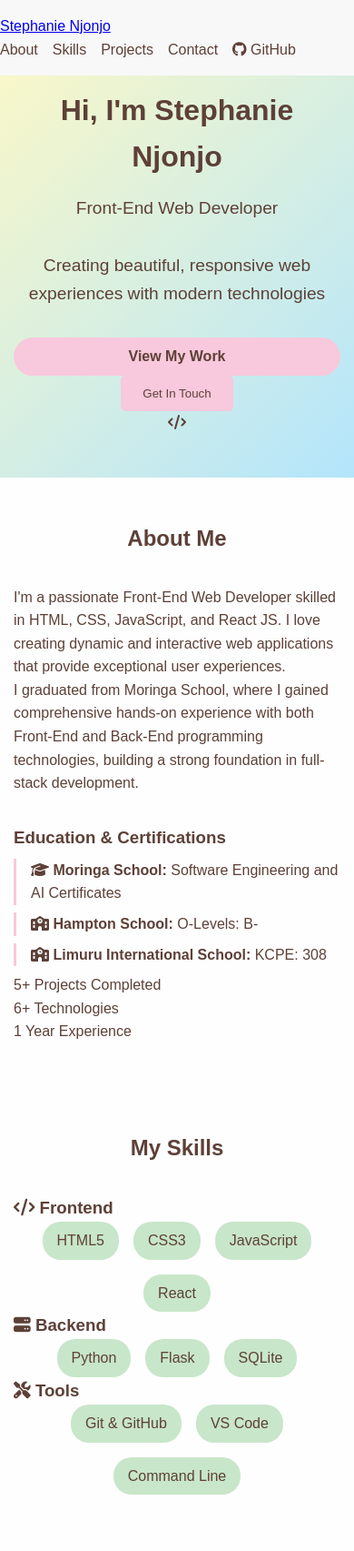
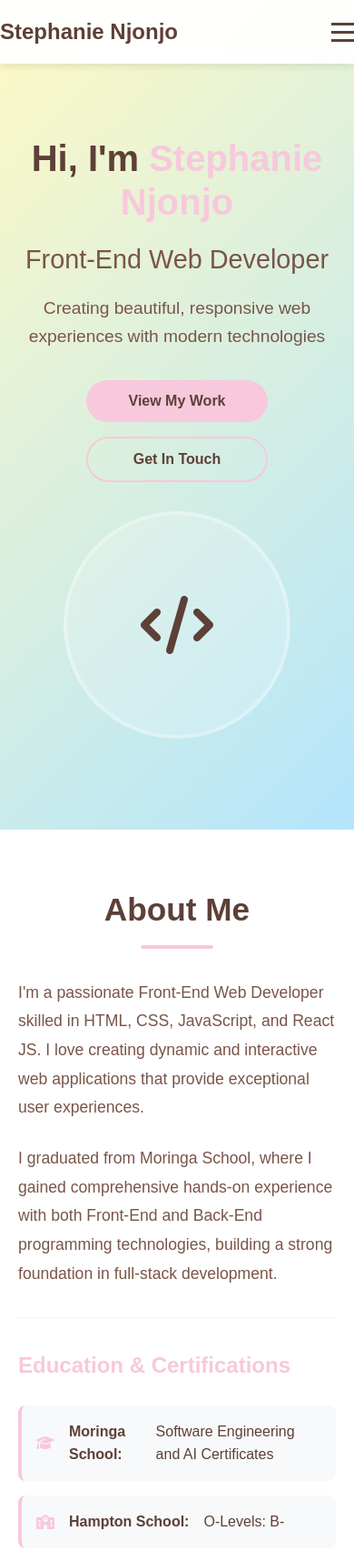
Before and after one commit to Stephanieest/my-portfolio, a plain HTML site: page index.html in a window 390 px wide. Shown: the top 1705 px of the page at 91% size. Drawn offline with Linux system fonts and the light colour scheme.

Commit message:
portfolio styling and functionality

```diff
--- a/script.js
+++ b/script.js
@@ -1,4 +1,53 @@
-// Simple smooth scrolling for navigation links
+// script.js
+
+// Wait for DOM to load
+document.addEventListener('DOMContentLoaded', function() {
+    console.log('Portfolio loaded successfully! 🚀');
+
+    // Mobile menu functionality
+    const mobileMenuBtn = document.querySelector('.mobile-menu-btn');
+    const navLinks = document.querySelector('.nav-links');
+
+    if (mobileMenuBtn) {
+        mobileMenuBtn.addEventListener('click', function() {
+            navLinks.classList.toggle('active');
+            this.classList.toggle('active');
+        });
+    }
+
+    // Navbar scroll effect
+    window.addEventListener('scroll', function() {
+        const navbar = document.getElementById('navbar');
+        if (window.scrollY > 50) {
+            navbar.style.background = 'rgba(255, 255, 255, 0.98)';
+            navbar.style.backdropFilter = 'blur(10px)';
+        } else {
+            navbar.style.background = 'rgba(255, 255, 255, 0.95)';
+            navbar.style.backdropFilter = 'blur(10px)';
+        }
+    });
+
+    // Close mobile menu when clicking on links
+    document.querySelectorAll('.nav-link').forEach(link => {
+        link.addEventListener('click', () => {
+            navLinks.classList.remove('active');
+            mobileMenuBtn.classList.remove('active');
+        });
+    });
+});
+
+// Smooth scroll function for buttons
+function scrollToSection(sectionId) {
+    const section = document.getElementById(sectionId);
+    if (section) {
+        section.scrollIntoView({
+            behavior: 'smooth',
+            block: 'start'
+        });
+    }
+}
+
+// Smooth scrolling for navigation links
 document.querySelectorAll('a[href^="#"]').forEach(anchor => {
     anchor.addEventListener('click', function (e) {
         e.preventDefault();
@@ -11,22 +60,3 @@ document.querySelectorAll('a[href^="#"]').forEach(anchor => {
         }
     });
 });
-
-// Simple navigation background change on scroll
-window.addEventListener('scroll', function() {
-    const nav = document.querySelector('nav');
-    if (window.scrollY > 100) {
-        nav.style.background = 'rgba(255, 255, 255, 0.95)';
-        nav.style.boxShadow = '0 2px 10px rgba(0,0,0,0.1)';
-    } else {
-        nav.style.background = '#f8f8f8';
-        nav.style.boxShadow = 'none';
-    }
-});
-
-// Simple button click handler
-document.querySelector('button').addEventListener('click', function() {
-    document.querySelector('#projects').scrollIntoView({
-        behavior: 'smooth'
-    });
-});
--- a/style.css
+++ b/style.css
@@ -1,11 +1,4 @@
-/* Reset default browser styles */
-* {
-    margin: 0;
-    padding: 0;
-    box-sizing: border-box;
-}
-
-/* Color variables */
+/* ===== CSS VARIABLES ===== */
 :root {
     --primary-pink: #F8C8DC;
     --soft-blue: #B3E5FC;
@@ -14,137 +7,397 @@
     --text-dark: #5D4037;
     --text-light: #795548;
     --light-gray: #f8f9fa;
+    --white: #ffffff;
 }
 
-/* Basic body styles */
+/* ===== BASE STYLES ===== */
+* {
+    margin: 0;
+    padding: 0;
+    box-sizing: border-box;
+}
+
+html {
+    scroll-behavior: smooth;
+}
+
 body {
     font-family: 'Arial', sans-serif;
     line-height: 1.6;
     color: var(--text-dark);
-    background: #fefefe;
+    background: var(--white);
 }
 
-/* Container for consistent width */
 .container {
     max-width: 1200px;
     margin: 0 auto;
     padding: 0 20px;
 }
 
-/* Navigation Styles */
-nav {
+/* ===== NAVIGATION STYLES ===== */
+#navbar {
+    position: fixed;
+    top: 0;
+    width: 100%;
     background: rgba(255, 255, 255, 0.95);
     backdrop-filter: blur(10px);
     padding: 1rem 0;
-    position: fixed;
-    width: 100%;
-    top: 0;
     z-index: 1000;
+    box-shadow: 0 2px 10px rgba(0, 0, 0, 0.1);
+    transition: all 0.3s ease;
 }
 
-nav .container {
+.nav-container {
     display: flex;
     justify-content: space-between;
     align-items: center;
 }
 
-.logo {
+.nav-logo a {
+    font-size: 1.5rem;
     font-weight: bold;
-    font-size: 1.2rem;
     color: var(--text-dark);
+    text-decoration: none;
 }
 
 .nav-links {
     display: flex;
     list-style: none;
     gap: 2rem;
+    align-items: center;
 }
 
-.nav-links a {
+.nav-link {
     text-decoration: none;
     color: var(--text-dark);
-    transition: color 0.3s;
+    font-weight: 500;
+    transition: color 0.3s ease;
+    position: relative;
 }
 
-.nav-links a:hover {
+.nav-link:hover {
     color: var(--primary-pink);
 }
 
-/* Section basic styles */
-section {
-    padding: 4rem 0;
+.nav-link::after {
+    content: '';
+    position: absolute;
+    bottom: -5px;
+    left: 0;
+    width: 0;
+    height: 2px;
+    background: var(--primary-pink);
+    transition: width 0.3s ease;
 }
 
-/* Section title */
+.nav-link:hover::after {
+    width: 100%;
+}
+
+.github-link {
+    display: flex;
+    align-items: center;
+    gap: 0.5rem;
+}
+
+.mobile-menu-btn {
+    display: none;
+    flex-direction: column;
+    cursor: pointer;
+}
+
+.bar {
+    width: 25px;
+    height: 3px;
+    background: var(--text-dark);
+    margin: 3px 0;
+    transition: 0.3s;
+}
+
+/* ===== HERO SECTION ===== */
+#home {
+    padding: 150px 0 100px;
+    background: linear-gradient(135deg, var(--pale-yellow), var(--soft-blue));
+    min-height: 100vh;
+    display: flex;
+    align-items: center;
+}
+
+#home .container {
+    display: grid;
+    grid-template-columns: 1fr 1fr;
+    gap: 60px;
+    align-items: center;
+}
+
+.hero-content h1 {
+    font-size: 3.5rem;
+    font-weight: 700;
+    margin-bottom: 1rem;
+    color: var(--text-dark);
+    line-height: 1.2;
+}
+
+.highlight {
+    color: var(--primary-pink);
+}
+
+.subtitle {
+    font-size: 1.8rem;
+    color: var(--text-light);
+    margin-bottom: 1rem;
+}
+
+.hero-description {
+    font-size: 1.2rem;
+    color: var(--text-light);
+    margin-bottom: 2rem;
+    line-height: 1.6;
+}
+
+.hero-buttons {
+    display: flex;
+    gap: 1rem;
+    flex-wrap: wrap;
+}
+
+.btn-primary, .btn-secondary {
+    padding: 14px 32px;
+    border: none;
+    border-radius: 50px;
+    font-size: 1rem;
+    font-weight: 600;
+    cursor: pointer;
+    transition: all 0.3s ease;
+    font-family: inherit;
+}
+
+.btn-primary {
+    background: var(--primary-pink);
+    color: var(--text-dark);
+}
+
+.btn-primary:hover {
+    transform: translateY(-3px);
+    box-shadow: 0 10px 25px rgba(248, 200, 220, 0.4);
+}
+
+.btn-secondary {
+    background: transparent;
+    color: var(--text-dark);
+    border: 2px solid var(--primary-pink);
+}
+
+.btn-secondary:hover {
+    background: var(--primary-pink);
+    transform: translateY(-3px);
+}
+
+.hero-image {
+    display: flex;
+    justify-content: center;
+    align-items: center;
+}
+
+.code-icon {
+    width: 300px;
+    height: 300px;
+    background: rgba(255, 255, 255, 0.2);
+    border-radius: 50%;
+    display: flex;
+    align-items: center;
+    justify-content: center;
+    font-size: 6rem;
+    color: var(--text-dark);
+    backdrop-filter: blur(10px);
+    border: 4px solid rgba(255, 255, 255, 0.3);
+}
+
+/* ===== SECTION STYLES ===== */
+section {
+    padding: 80px 0;
+}
+
 .section-title {
     text-align: center;
-    margin-bottom: 2rem;
+    font-size: 3rem;
+    margin-bottom: 1rem;
     color: var(--text-dark);
+    position: relative;
+}
+
+.section-title::after {
+    content: '';
+    position: absolute;
+    bottom: -15px;
+    left: 50%;
+    transform: translateX(-50%);
+    width: 80px;
+    height: 4px;
+    background: var(--primary-pink);
+    border-radius: 2px;
 }
 
 .section-subtitle {
     text-align: center;
     color: var(--text-light);
     margin-bottom: 3rem;
-    font-size: 1.1rem;
+    font-size: 1.2rem;
+    max-width: 600px;
+    margin-left: auto;
+    margin-right: auto;
 }
 
-/* Hero section */
-#home {
-    background: linear-gradient(135deg, var(--pale-yellow), var(--soft-blue));
-    padding: 8rem 0 4rem;
-    text-align: center;
-    color: var(--text-dark);
+/* ===== ABOUT SECTION ===== */
+#about {
+    background: var(--white);
 }
 
-#home h1 {
-    font-size: 2.5rem;
-    margin-bottom: 1rem;
+.about-content {
+    display: grid;
+    grid-template-columns: 2fr 1fr;
+    gap: 60px;
+    align-items: start;
+    margin-top: 3rem;
 }
 
-#home p {
-    font-size: 1.2rem;
-    margin-bottom: 2rem;
+.about-text p {
+    font-size: 1.1rem;
+    line-height: 1.8;
+    margin-bottom: 1.5rem;
+    color: var(--text-light);
 }
 
-button {
-    background: var(--primary-pink);
-    color: var(--text-dark);
-    padding: 12px 24px;
-    border: none;
-    border-radius: 5px;
-    cursor: pointer;
-    transition: transform 0.3s;
+.education {
+    margin-top: 2rem;
+    padding-top: 2rem;
+    border-top: 2px solid var(--light-gray);
 }
 
-button:hover {
+.education h3 {
+    color: var(--primary-pink);
+    font-size: 1.5rem;
+    margin-bottom: 1.5rem;
+}
+
+.education ul {
+    list-style: none;
+}
+
+.education li {
+    display: flex;
+    align-items: center;
+    gap: 1rem;
+    margin: 1rem 0;
+    padding: 1rem;
+    background: var(--light-gray);
+    border-radius: 8px;
+    border-left: 4px solid var(--primary-pink);
+}
+
+.education i {
+    color: var(--primary-pink);
+    width: 20px;
+}
+
+.about-stats {
+    display: flex;
+    flex-direction: column;
+    gap: 1.5rem;
+}
+
+.stat {
+    text-align: center;
+    padding: 2rem;
+    background: var(--light-gray);
+    border-radius: 15px;
+    border: 2px solid var(--primary-pink);
+}
+
+.stat-number {
+    display: block;
+    font-size: 2.5rem;
+    font-weight: 700;
+    color: var(--primary-pink);
+    margin-bottom: 0.5rem;
+}
+
+.stat-text {
+    font-size: 1.1rem;
+    color: var(--text-light);
+}
+
+/* ===== SKILLS SECTION ===== */
+#skills {
+    background: var(--light-gray);
+}
+
+.skills-grid {
+    display: grid;
+    grid-template-columns: repeat(auto-fit, minmax(300px, 1fr));
+    gap: 2rem;
+    margin-top: 3rem;
+}
+
+.skill-category {
+    background: var(--white);
+    padding: 2.5rem;
+    border-radius: 20px;
+    box-shadow: 0 5px 20px rgba(0, 0, 0, 0.1);
+    transition: transform 0.3s ease;
+}
+
+.skill-category:hover {
+    transform: translateY(-5px);
+}
+
+.skill-category h3 {
+    color: var(--text-dark);
+    font-size: 1.5rem;
+    margin-bottom: 1.5rem;
+    display: flex;
+    align-items: center;
+    gap: 0.5rem;
+}
+
+.skill-category i {
+    color: var(--primary-pink);
+}
+
+.skills-list {
+    display: flex;
+    flex-wrap: wrap;
+    gap: 1rem;
+}
+
+.skill-item {
+    background: var(--light-green);
+    color: var(--text-dark);
+    padding: 10px 20px;
+    border-radius: 25px;
+    font-weight: 500;
+    transition: all 0.3s ease;
+}
+
+.skill-item:hover {
+    background: var(--primary-pink);
     transform: translateY(-2px);
 }
 
-/* Skills section */
-.skills-list {
-    display: flex;
-    gap: 1rem;
-    flex-wrap: wrap;
+/* ===== PROJECTS SECTION ===== */
+#projects {
+    background: var(--white);
 }
 
-.skills-list span {
-    background: var(--light-green);
-    color: var(--text-dark);
-    padding: 8px 16px;
-    border-radius: 20px;
-}
-
-/* ===== ENHANCED PROJECTS SECTION STYLES ===== */
 .projects-grid {
     display: grid;
-    grid-template-columns: repeat(auto-fit, minmax(300px, 1fr));
+    grid-template-columns: repeat(auto-fit, minmax(350px, 1fr));
     gap: 2rem;
-    margin-top: 2rem;
+    margin-top: 3rem;
 }
 
 .project-card {
-    background: white;
+    background: var(--white);
     padding: 2rem;
     border-radius: 15px;
     box-shadow: 0 5px 20px rgba(0, 0, 0, 0.1);
@@ -229,50 +482,47 @@ button:hover {
     transform: translateY(-2px);
 }
 
-/* Remove old project styles since we're using the enhanced version */
-.project {
-    display: none; /* Hide the old project style */
-}
-
-/* Education section */
-.education {
-    margin-top: 2rem;
-}
-
-.education ul {
-    list-style: none;
-}
-
-.education li {
-    margin: 0.5rem 0;
-    padding-left: 1rem;
-    border-left: 3px solid var(--primary-pink);
-}
-
-/* ===== ENHANCED CONTACT SECTION STYLES ===== */
+/* ===== CONTACT SECTION ===== */
 #contact {
     background: var(--light-gray);
 }
 
 .contact-content {
-    display: grid;
-    grid-template-columns: 1fr 1fr;
-    gap: 3rem;
-    align-items: start;
+    max-width: 800px;
+    margin: 0 auto;
 }
 
 .contact-info {
+    text-align: center;
+}
+
+.contact-info h3 {
+    color: var(--primary-pink);
+    font-size: 1.8rem;
+    margin-bottom: 1rem;
+}
+
+.contact-info > p {
+    color: var(--text-light);
+    margin-bottom: 2rem;
+    font-size: 1.1rem;
+    line-height: 1.6;
+}
+
+.contact-details {
     display: flex;
     flex-direction: column;
-    gap: 2rem;
+    gap: 1rem;
+    margin-bottom: 2rem;
 }
 
 .contact-item {
     display: flex;
-    align-items: flex-start;
+    align-items: center;
+    justify-content: center;
     gap: 1rem;
     padding: 1.5rem;
-    background: white;
+    background: var(--white);
     border-radius: 10px;
     box-shadow: 0 3px 15px rgba(0, 0, 0, 0.1);
     transition: transform 0.3s ease;
@@ -286,76 +536,38 @@ button:hover {
     color: var(--primary-pink);
     font-size: 1.5rem;
     width: 30px;
-    flex-shrink: 0;
 }
 
-.contact-item h3 {
-    color: var(--text-dark);
-    margin-bottom: 0.5rem;
-    font-size: 1.2rem;
+.social-links {
+    display: flex;
+    justify-content: center;
+    gap: 1rem;
+    margin-top: 2rem;
 }
 
-.contact-item p {
-    color: var(--text-light);
-    margin: 0;
+.social-link {
+    display: flex;
+    align-items: center;
+    justify-content: center;
+    width: 50px;
+    height: 50px;
+    background: var(--primary-pink);
+    color: var(--text-dark);
+    border-radius: 50%;
+    text-decoration: none;
+    transition: all 0.3s ease;
+    font-size: 1.3rem;
 }
 
-.contact-form {
-    background: white;
-    padding: 2rem;
-    border-radius: 15px;
-    box-shadow: 0 5px 20px rgba(0, 0, 0, 0.1);
+.social-link:hover {
+    background: var(--soft-blue);
+    transform: translateY(-3px);
 }
 
-.form-group {
-    margin-bottom: 1.5rem;
-}
-
-.form-group input,
-.form-group textarea {
-    width: 100%;
-    padding: 12px 16px;
-    border: 2px solid #e0e0e0;
-    border-radius: 8px;
-    font-size: 1rem;
-    transition: border-color 0.3s ease;
-    font-family: inherit;
-}
-
-.form-group input:focus,
-.form-group textarea:focus {
-    outline: none;
-    border-color: var(--primary-pink);
-}
-
-.form-group textarea {
-    resize: vertical;
-    min-height: 120px;
-}
-
-.btn-primary {
-    background: var(--primary-pink);
-    color: var(--text-dark);
-    padding: 12px 30px;
-    border: none;
-    border-radius: 25px;
-    font-size: 1rem;
-    font-weight: 600;
-    cursor: pointer;
-    transition: all 0.3s ease;
-    width: 100%;
-}
-
-.btn-primary:hover {
-    background: transparent;
-    border: 2px solid var(--primary-pink);
-    transform: translateY(-2px);
-}
-
-/* ===== ENHANCED FOOTER STYLES ===== */
+/* ===== FOOTER ===== */
 footer {
     background: var(--text-dark);
-    color: white;
+    color: var(--white);
     padding: 3rem 0 1rem;
 }
 
@@ -366,73 +578,52 @@ footer {
     margin-bottom: 2rem;
 }
 
-.footer-logo h3 {
+.footer-info h3 {
     color: var(--primary-pink);
     margin-bottom: 0.5rem;
     font-size: 1.5rem;
 }
 
-.footer-logo p {
+.footer-info p {
     color: rgba(255, 255, 255, 0.8);
-    font-size: 0.9rem;
 }
 
 .footer-links {
     display: flex;
     flex-direction: column;
-    gap: 0.8rem;
-}
-
-.footer-links h4 {
-    color: var(--primary-pink);
-    margin-bottom: 1rem;
-    font-size: 1.2rem;
+    gap: 0.5rem;
 }
 
 .footer-links a {
     color: rgba(255, 255, 255, 0.8);
     text-decoration: none;
-    transition: all 0.3s ease;
-    font-size: 0.9rem;
+    transition: color 0.3s ease;
 }
 
 .footer-links a:hover {
     color: var(--primary-pink);
-    transform: translateX(5px);
 }
 
-.social-links {
-    display: flex;
-    flex-direction: column;
-    gap: 1rem;
-}
-
-.social-links h4 {
-    color: var(--primary-pink);
-    margin-bottom: 1rem;
-    font-size: 1.2rem;
-}
-
-.social-icons {
+.footer-social {
     display: flex;
     gap: 1rem;
 }
 
-.social-icons a {
+.footer-social a {
     display: flex;
     align-items: center;
     justify-content: center;
     width: 45px;
     height: 45px;
     background: rgba(255, 255, 255, 0.1);
-    color: white;
+    color: var(--white);
     border-radius: 50%;
     text-decoration: none;
     transition: all 0.3s ease;
     font-size: 1.2rem;
 }
 
-.social-icons a:hover {
+.footer-social a:hover {
     background: var(--primary-pink);
     color: var(--text-dark);
     transform: translateY(-3px);
@@ -443,114 +634,93 @@ footer {
     padding-top: 2rem;
     border-top: 1px solid rgba(255, 255, 255, 0.1);
     color: rgba(255, 255, 255, 0.7);
-    font-size: 0.9rem;
 }
 
-/* Mobile Responsive Styles */
+/* ===== MOBILE RESPONSIVE ===== */
 @media (max-width: 768px) {
-    /* Stack navigation on mobile */
-    nav .container {
-        flex-direction: column;
-        gap: 1rem;
+    .nav-links {
+        display: none;
     }
 
-    .nav-links {
-        gap: 1rem;
+    .mobile-menu-btn {
+        display: flex;
     }
 
-    /* Adjust hero padding for mobile */
-    #home {
-        padding: 6rem 0 3rem;
+    #home .container {
+        grid-template-columns: 1fr;
+        text-align: center;
+        gap: 2rem;
     }
 
-    #home h1 {
-        font-size: 2rem;
+    .hero-content h1 {
+        font-size: 2.5rem;
     }
 
-    /* Make skills wrap nicely */
-    .skills-list {
-        justify-content: center;
+    .code-icon {
+        width: 250px;
+        height: 250px;
+        font-size: 4rem;
     }
 
-    /* Reduce section padding on mobile */
-    section {
-        padding: 3rem 0;
-    }
-
-    /* Adjust project grid for mobile */
-    .projects-grid {
-        grid-template-columns: 1fr;
-        gap: 1.5rem;
-    }
-
-    .project-card {
-        padding: 1.5rem;
-    }
-
-    .project-header {
-        flex-direction: column;
-        gap: 0.5rem;
-    }
-
-    .project-header h3 {
-        font-size: 1.2rem;
-    }
-
-    /* Contact section mobile styles */
-    .contact-content {
+    .about-content {
         grid-template-columns: 1fr;
         gap: 2rem;
     }
 
-    .contact-item {
-        padding: 1rem;
+    .about-stats {
+        flex-direction: row;
     }
 
-    .contact-form {
+    .stat {
         padding: 1.5rem;
     }
 
-    /* Footer mobile styles */
+    .skills-grid {
+        grid-template-columns: 1fr;
+    }
+
+    .projects-grid {
+        grid-template-columns: 1fr;
+    }
+
     .footer-content {
         grid-template-columns: 1fr;
         text-align: center;
-        gap: 2rem;
+        gap: 1.5rem;
     }
 
     .footer-links {
         align-items: center;
     }
 
-    .social-links {
+    .footer-social {
+        justify-content: center;
+    }
+
+    section {
+        padding: 60px 0;
+    }
+
+    .section-title {
+        font-size: 2.2rem;
+    }
+}
+
+@media (max-width: 480px) {
+    .hero-buttons {
+        flex-direction: column;
         align-items: center;
     }
 
-    .social-icons {
-        justify-content: center;
+    .btn-primary, .btn-secondary {
+        width: 200px;
     }
 
-    .footer-links a:hover {
-        transform: none;
+    .about-stats {
+        flex-direction: column;
+    }
+
+    .contact-item {
+        padding: 1rem;
     }
 }
-
-/* Tablet styles */
-@media (max-width: 1024px) {
-    .container {
-        padding: 0 15px;
-    }
-
-    .projects-grid {
-        grid-template-columns: repeat(auto-fit, minmax(280px, 1fr));
-        gap: 1.5rem;
-    }
-
-    .contact-content {
-        gap: 2rem;
-    }
-
-    .footer-content {
-        grid-template-columns: 1fr 1fr;
-        gap: 2rem;
-    }
-}
```
